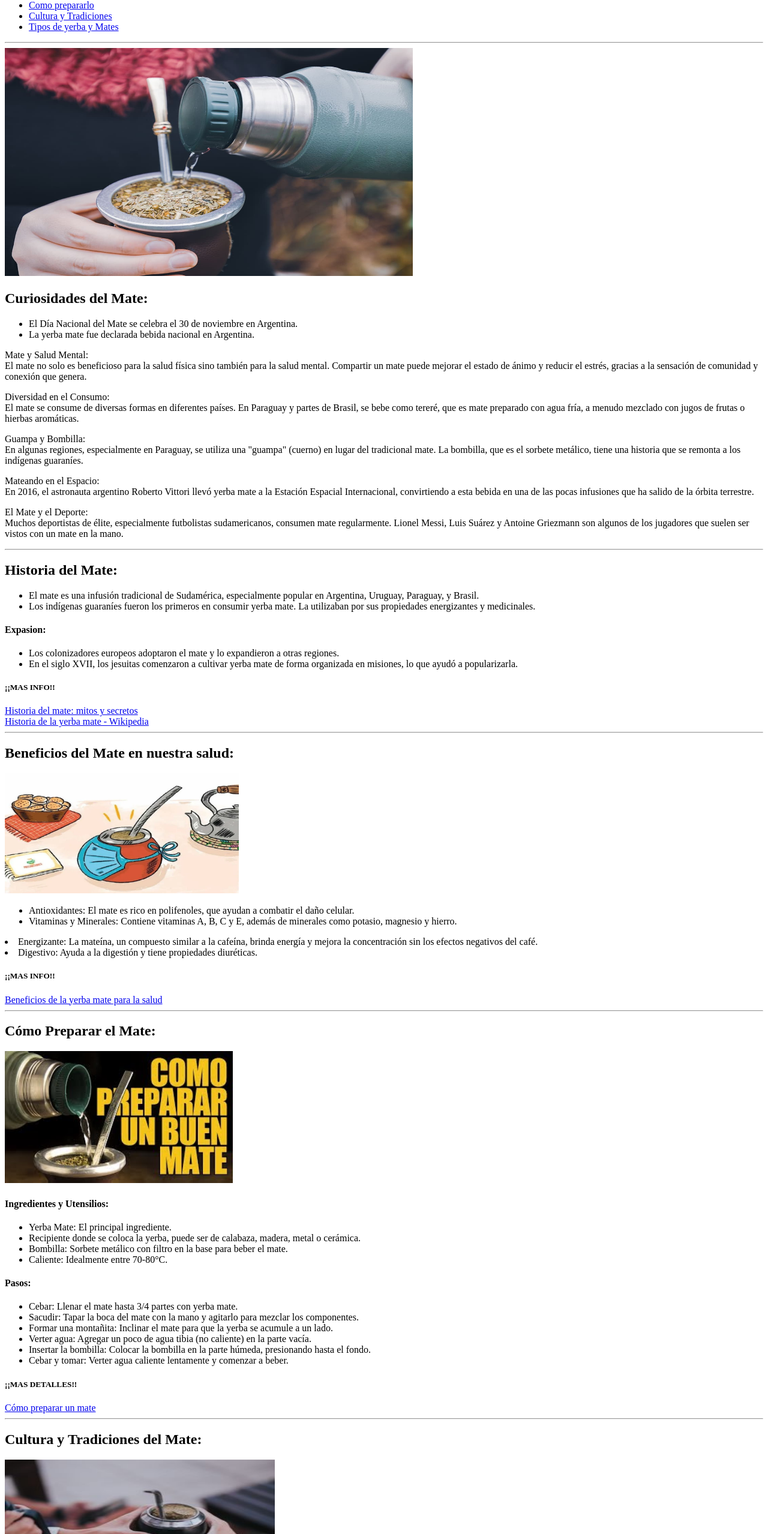
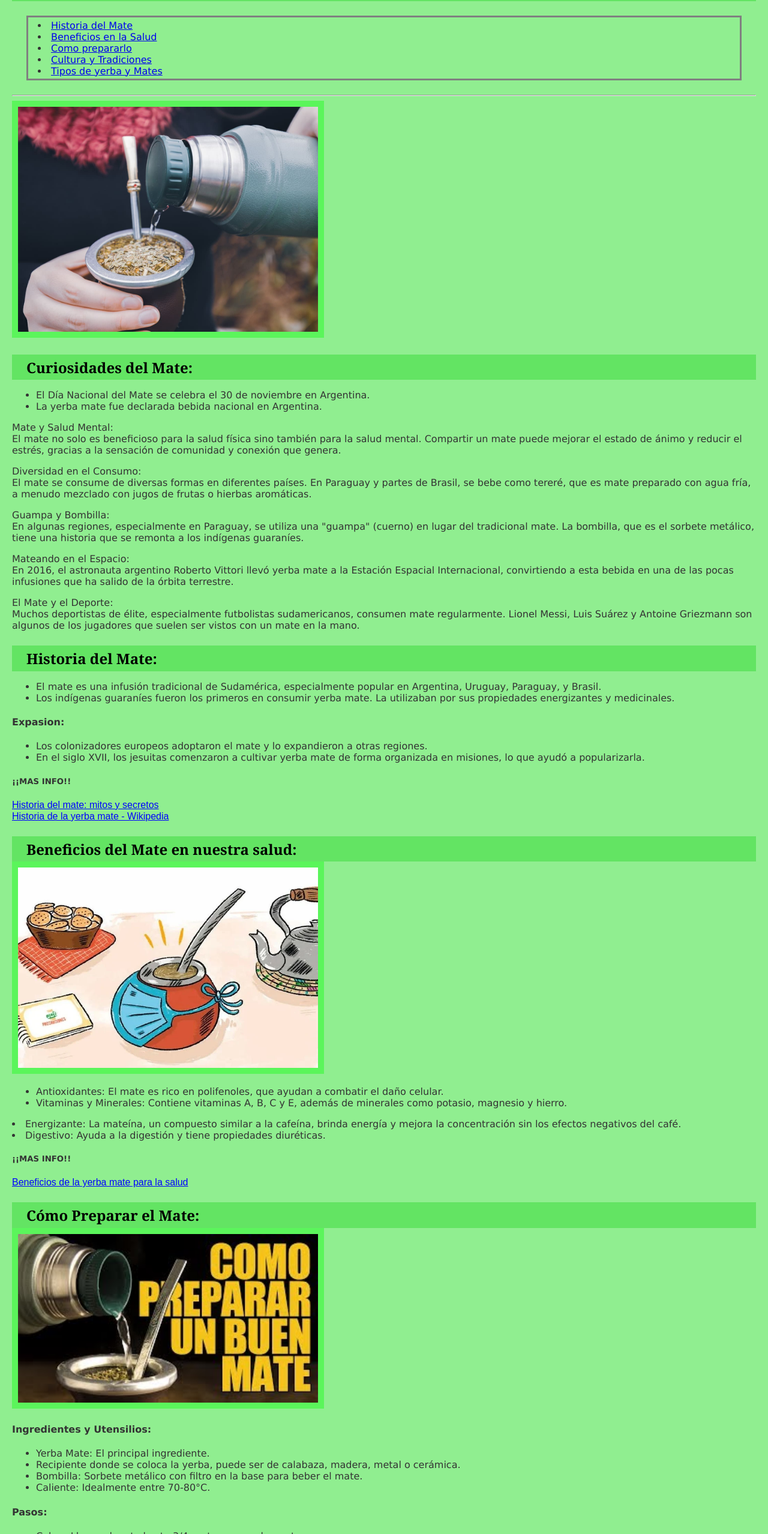
Before and after one commit to FFrancoLopez/First-Homework-HTML, a plain HTML site: page index.html in a window 1280 px wide. Shown: the part 116-2673 px from the top of the page at 60% size. Drawn offline with Linux system fonts and the light colour scheme.

Commit message:
add: Styles

```diff
--- a/index.html
+++ b/index.html
@@ -1,43 +1,47 @@
 <!DOCTYPE html>
 <html lang="en">
+
     <head>
         <meta charset="UTF-8">
         <meta name="viewport" content="width=device-width, initial-scale=1.0">
+        <link rel="stylesheet" type="text/css" href="styles.css">
         <title>I love the Mate</title>
     </head>
+
     <body>
         <header>
+            <div>
+                <a name="inicio"></a>
+                <h1 class="title" id="principal">El Mate en la vida de las personas</h1>
 
-        <h1>El Mate en la vida de las personas</h1>
-
-        <ul>
+                <menu id="menu">
                     <li>
-                <a href="historia">Historia del Mate</a> <br />
+                        <a href="#historia" class="enlaceLocal">Historia del Mate</a> <br />
                     </li>
                     <li>
-                <a href="salud">Beneficios en la Salud</a> <br />
+                        <a href="#salud" class="enlaceLocal">Beneficios en la Salud</a> <br />
                     </li>
                     <li>
-                <a href="preparacion">Como prepararlo</a> <br />
+                        <a href="#preparacion" class="enlaceLocal">Como prepararlo</a> <br />
                     </li>
                     <li>
-                <a href="cultura">Cultura y Tradiciones</a> <br />
+                        <a href="#cultura" class="enlaceLocal">Cultura y Tradiciones</a> <br />
                     </li>
                     <li>
-                <a href="tipos">Tipos de yerba y Mates</a> <br />
+                        <a href="#tipos" class="enlaceLocal">Tipos de yerba y Mates</a> <br />
                     </li>
-         </ul>
-
+                </menu>
+            </div>
         </header>
 
         <hr />
 
         <main>
-        <img src="Cebar-mate.jpg" width="680" height="380">
+            <img src="Cebar-mate.jpg" class="imgTitle">
             <section>
 
                 <article>
-                <h2>Curiosidades del Mate: </h2>
+                    <h2 class="title">Curiosidades del Mate: </h2>
                     <ul>
                         <li>El Día Nacional del Mate se celebra el 30 de noviembre en Argentina.</li>
                         <li>La yerba mate fue declarada bebida nacional en Argentina.</li>
@@ -51,11 +55,9 @@
                     </div>
                 </article>
 
-            <hr />
-
                 <article>
-
-                <h2>Historia del Mate: </h2>
+                    <a name="historia"></a>
+                    <h2 class="title">Historia del Mate: </h2>
                     <ul>
                         <li>El mate es una infusión tradicional de Sudamérica, especialmente popular en Argentina, Uruguay, Paraguay, y Brasil.</li>
                         <li>Los indígenas guaraníes fueron los primeros en consumir yerba mate. La utilizaban por sus propiedades energizantes y medicinales.</li>
@@ -68,18 +70,17 @@
 
                     <div>
                         <h5>¡¡MAS INFO!!</h5>
-                    <a href="https://www.cultura.gob.ar/noticia/historia-del-mate-mitos-y-secretos/" target="_blank">Historia del mate: mitos y secretos</a>
+                        <a href="https://www.cultura.gob.ar/noticia/historia-del-mate-mitos-y-secretos/" target="_blank" class="enlaceExterno">Historia del mate: mitos y secretos</a>
                     </div>
                     <div>
-                    <a href="https://es.wikipedia.org/wiki/Historia_de_la_yerba_mate" target="_blank">Historia de la yerba mate - Wikipedia</a>
+                        <a href="https://es.wikipedia.org/wiki/Historia_de_la_yerba_mate" target="_blank" class="enlaceExterno">Historia de la yerba mate - Wikipedia</a>
                     </div>
                 </article>
 
-            <hr />
-
                 <article>
-                <h2>Beneficios del Mate en nuestra salud: </h2>
-                <img src="./salud-y-Mate.jpg" width="390" height="200">
+                    <a name="salud"></a>
+                    <h2 class="title">Beneficios del Mate en nuestra salud: </h2>
+                    <img src="./salud-y-Mate.jpg" class="imgTitle">
                     <ul>
                         <li>Antioxidantes: El mate es rico en polifenoles, que ayudan a combatir el daño celular.</li>
                         <li>Vitaminas y Minerales: Contiene vitaminas A, B, C y E, además de minerales como potasio, magnesio y hierro.</ul>
@@ -87,15 +88,14 @@
                         <li>Digestivo: Ayuda a la digestión y tiene propiedades diuréticas.</li>
                     </ul>
                     <h5>¡¡MAS INFO!!</h5>
-                <a href="https://www.fundacionfavaloro.org/noticia/beneficios-de-la-yerba-mate-para-la-salud/" target="_blank">Beneficios de la yerba mate para la salud</a>
+                    <a href="https://www.nationalgeographicla.com/ciencia/2023/07/que-le-aporta-la-yerba-mate-al-cuerpo#:~:text=Entre%20los%20beneficios%2C%20el%20experto,efecto%20positivo%20sobre%20los%20huesos." target="_blank" class="enlaceExterno">Beneficios de la yerba mate para la salud</a>
 
                 </article>
 
-            <hr />
-
                 <article>
-                <h2>Cómo Preparar el Mate: </h2>
-                <img src="./Prepara-Mate.jpg" width="380" height="220">
+                    <a name="preparacion"></a>
+                    <h2 class="title">Cómo Preparar el Mate: </h2>
+                    <img src="./Prepara-Mate.jpg" class="imgTitle">
                     <h4>Ingredientes y Utensilios: </h4>
                     <ul>
                         <li>Yerba Mate: El principal ingrediente.</li>
@@ -113,15 +113,14 @@
                         <li>Cebar y tomar: Verter agua caliente lentamente y comenzar a beber.</li>
                     </ul>
                     <h5>¡¡MAS DETALLES!!</h5>
-                <a href="https://www.taragui.com.ar/preparacion-del-mate/" target="_blank">Cómo preparar un mate</a>
+                    <a href="https://www.taragui.com.ar/preparacion-del-mate/" target="_blank" class="enlaceExterno">Cómo preparar un mate</a>
 
                 </article>
 
-            <hr />
-
                 <article>
-                <h2>Cultura y Tradiciones del Mate: </h2>
-                <img src="./Compartiendo-mate.jpg" width="450" height="260">
+                    <a name="cultura"></a>
+                    <h2 class="title">Cultura y Tradiciones del Mate: </h2>
+                    <img src="./Compartiendo-mate.jpg" class="imgTitle">
 
                     <div>
                         <p>El Ritual del Cebado: <br/>Cebar el mate es todo un ritual. El cebador es quien prepara y sirve el mate. Este rol es considerado un honor y una responsabilidad, ya que se espera que el cebador sirva el mate de manera correcta y constante.</p>
@@ -134,10 +133,9 @@
 
                 </article>
 
-            <hr />
-
                 <article>
-                <h2>Tipos de Yerba Mate: </h2>
+                    <a name="tipos"></a>
+                    <h2 class="title">Tipos de Yerba Mate: </h2>
                     <ul>
                         <li>Yerba Mate Tradicional: Generalmente contiene hojas, polvo y palos. Suele ser la más consumida.</li>
                         <li>Yerba Mate Despalada: Contiene solo hojas, sin palos, lo que resulta en un sabor más fuerte y menos amargo.</li>
@@ -148,7 +146,7 @@
                 </article>
 
                 <article>
-                <h2>Variaciones del Mate: </h2>
+                    <h2 class="title">Variaciones del Mate: </h2>
                     <div>
                         <p>Ademas de esta bebida con Yerba tan famosa (Mate), podemos encontrar otras populares formas de consumirla.</p>
                     </div>
@@ -157,7 +155,7 @@
                         <li>Mate Cocido:Es yerba mate hervida en agua, similar a un té. Se puede consumir con leche o azúcar.</li>
                     </ul>
                     <h5>¡¡MAS VARIEDADES!!</h5>
-                <a href="https://www.yerbamateargentina.org/variedades-de-yerba-mate/" target="_blank">Variedades de yerba mate</a>
+                    <a href="https://www.yerbamateargentina.org/variedades-de-yerba-mate/" target="_blank" class="enlaceExterno">Variedades de yerba mate</a>
                 </article>
 
                 <hr />
@@ -167,12 +165,18 @@
 
         <footer>
             <div>
+                <a class="enlaceLocal" href="#inicio">Inicio</a>
+            </div>
+
+            <div>
                 <p>&copy; 2024 I love the Mate. Todos los derechos reservados.</p>
-        <p>Dejanos tu opinion: <a href="./contacto-mate.html">Ir al formulario</a></p>
+                <p>Dejanos tu opinion:
+                    <a href="./contacto-mate.html" class="enlaceExterno">Ir al formulario</a>
+                </p>
                 <p>Siguenos en redes sociales:
-            <a href="https://facebook.com/tuperfil" target="_blank">Facebook</a> |
-            <a href="https://twitter.com/tuperfil" target="_blank">Twitter</a> |
-            <a href="https://instagram.com/tuperfil" target="_blank">Instagram</a>
+                    <a href="https://facebook.com/tuperfil" target="_blank" class="enlaceExterno">Facebook</a> |
+                    <a href="https://twitter.com/tuperfil" target="_blank" class="enlaceExterno">Twitter</a> |
+                    <a href="https://instagram.com/tuperfil" target="_blank" class="enlaceExterno">Instagram</a>
                 </p>
             </div>
         </footer>
--- /dev/null
+++ b/styles.css
@@ -0,0 +1,60 @@
+
+body {
+  font-size: 1em;
+    font-family:'Lucida Sans', 'Lucida Sans Regular', 'Lucida Grande', 'Lucida Sans Unicode', Geneva, Verdana, sans-serif;
+    background-color:lightgreen;
+    color: #333;
+    margin: 20px;
+  }
+/*titulos*/
+  .title {
+    font-family:Georgia, 'Times New Roman', Times, serif;
+    background-color: rgba(13, 207, 13, 0.342);
+    color: black;
+    margin: 1em 0 0 0;
+    padding: 0.2em 1em;
+
+  }
+
+  /* menu desplegable local */
+  #menu {
+    border: 0.2em solid gray;
+    margin: 1.5em;
+    padding: 0.2em 1em;
+
+  }
+/*enlaces del menu. atajos a la misma pagina*/
+  .enlaceLocal:hover {
+    color: rgb(206, 9, 9);
+    font-size: 1em;
+    font-family: fantasy;
+
+  }
+/*enlaces del formulario. direccionan a nueva pestaña*/
+  .enlaceExterno {
+    color: blue;
+    font-family: sans-serif;
+
+  }
+/*imagenes de los titulos*/
+  .imgTitle {
+    margin: auto;
+    width: 500px;
+    border: 10px solid rgba(5, 255, 5, 0.377);
+
+  }
+/*titulo principal de la pagina*/
+  #principal {
+    font-size: 3.5em;
+    font-family:system-ui, -apple-system, BlinkMacSystemFont, 'Segoe UI', Roboto, Oxygen, Ubuntu, Cantarell, 'Open Sans', 'Helvetica Neue', sans-serif;
+    background-color: rgba(13, 207, 13, 0.342);
+    text-align: center;
+    margin: auto;
+  }
+/*titulo del formulario*/
+#formulario {
+  font-size: 2em;
+  font-family: unset;
+  text-align: center;
+  background-color: rgba(13, 207, 13, 0.342) ;
+}
```
Also changed, not shown: contacto-mate.html (+5 -4 lines). Lines whose indentation alone changed are shown as unchanged.
